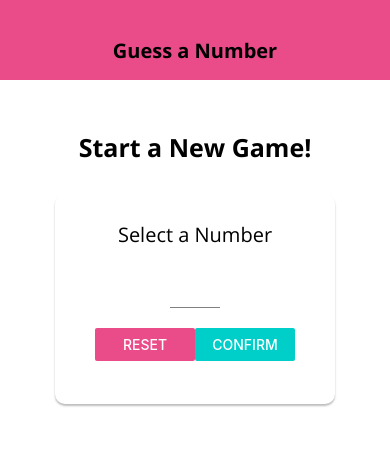
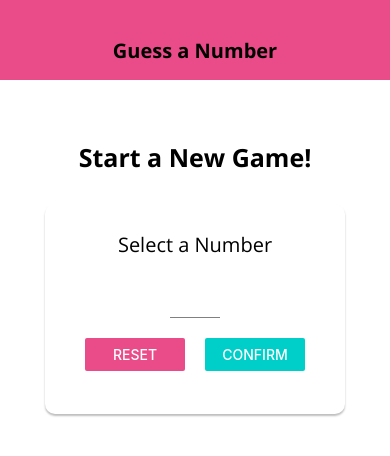
Before and after one commit to bee-squared/guess-a-number, a React Native app: screen / in a window 390 px wide. Shown: the top 456 px of the page. Built offline with nearby package versions, Linux system fonts and the light colour scheme.

Commit message:
set min and max width on button container when user selects a number

```diff
--- a/components/MainButton.js
+++ b/components/MainButton.js
@@ -5,7 +5,7 @@ import Colors from '../constants/colors';
 
 const MainButton = (props) => {
   return <TouchableOpacity activeOpacity={0.6} onPress={props.onPress}>
-    <View style={styles.button}>
+    <View style={{...styles.button}}>
       <Text style={styles.buttonText}>{props.children}</Text>
     </View>
   </TouchableOpacity>
--- a/screens/StartGameScreen.js
+++ b/screens/StartGameScreen.js
@@ -105,7 +105,7 @@ const styles = StyleSheet.create({
   screen: {
     alignItems: 'center',
     justifyContent: 'center',
-    padding: 20,
+    padding: 30,
   },
   title: {
     color: 'black',
@@ -114,7 +114,6 @@ const styles = StyleSheet.create({
     fontFamily: 'open-sans-bold',
   },
   instruction: {
-    // color: 'black',
     marginBottom: 10,
     fontSize: 20,
     fontFamily: 'open-sans',
@@ -122,7 +121,9 @@ const styles = StyleSheet.create({
   inputContainer: {
     justifyContent: 'center',
     width: 300,
-    maxWidth: '80%',
+    // maxWidth: '80%',
+    maxWidth: '95%',
+    minWidth: 300,
     alignItems: 'center',
   },
   buttonContainer: {
@@ -144,7 +145,7 @@ const styles = StyleSheet.create({
     alignItems: 'center',
     width: 300,
     maxWidth: '80%',
-    height: 200,
+    height: 220,
   },
 });
 
```
